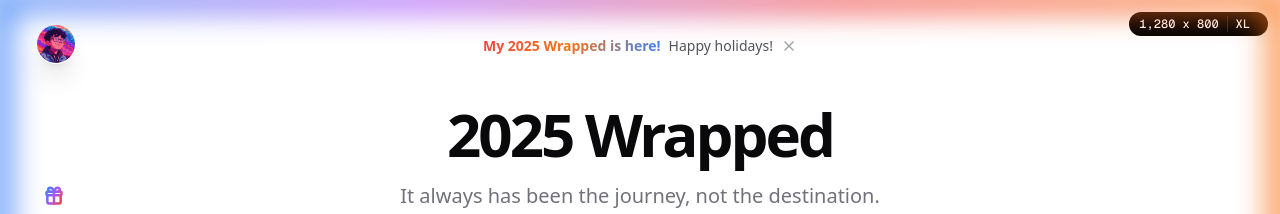
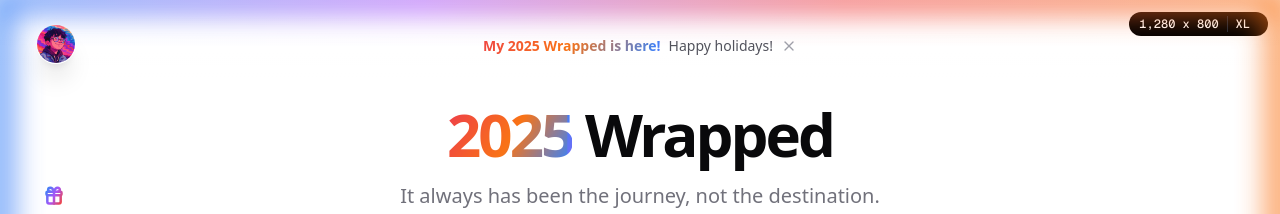
Before and after one commit to jiaweing/portfolio-dex, a Next.js app: page /wrapped in a window 1280 px wide. Shown: the top 214 px of the page. Built offline with nearby package versions, Linux system fonts and the light colour scheme; some icons are missing; what @toolwind/corner-shape would draw is missing.

Commit message:
feat: gradient on 2025

```diff
--- a/app/wrapped/page.tsx
+++ b/app/wrapped/page.tsx
@@ -1,3 +1,4 @@
+import { AnimatedGradientText } from "@/components/wrapped/animated-gradient-text";
 import { BentoCard } from "@/components/wrapped/bento-card";
 import { BentoGrid } from "@/components/wrapped/bento-grid";
 import { wrappedData } from "@/lib/wrapped-data";
@@ -13,7 +14,7 @@ export default function WrappedPage() {
 		<div className="space-y-12 px-20 2xl:px-0">
 			<div className="flex flex-col items-center text-center space-y-4">
 				<h1 className="text-3xl font-bold tracking-tighter sm:text-4xl md:text-5xl lg:text-6xl">
-					2025 Wrapped
+					<AnimatedGradientText>2025</AnimatedGradientText> Wrapped
 				</h1>
 				<p className="max-w-[42rem] leading-normal text-muted-foreground sm:text-xl sm:leading-8">
 					It always has been the journey, not the destination.
--- /dev/null
+++ b/components/wrapped/animated-gradient-text.tsx
@@ -0,0 +1,38 @@
+"use client";
+
+import { cn } from "@/lib/utils";
+import { motion } from "framer-motion";
+
+interface AnimatedGradientTextProps {
+	children: React.ReactNode;
+	className?: string;
+}
+
+export function AnimatedGradientText({
+	children,
+	className,
+}: AnimatedGradientTextProps) {
+	return (
+		<motion.span
+			className={cn("inline-block text-transparent bg-clip-text", className)}
+			style={{
+				backgroundImage:
+					"linear-gradient(120deg, rgb(59, 130, 246) 0%, rgb(168, 85, 247) 25%, rgb(239, 68, 68) 50%, rgb(249, 115, 22) 75%, rgb(59, 130, 246) 100%)",
+				backgroundSize: "200% auto",
+				backgroundClip: "text",
+				WebkitBackgroundClip: "text",
+				color: "transparent",
+			}}
+			animate={{
+				backgroundPosition: ["0% center", "200% center"],
+			}}
+			transition={{
+				duration: 4,
+				ease: "linear",
+				repeat: Infinity,
+			}}
+		>
+			{children}
+		</motion.span>
+	);
+}
--- a/lib/wrapped-data.ts
+++ b/lib/wrapped-data.ts
@@ -323,7 +323,7 @@ export const wrappedData: WrappedItem[] = [
   {
     id: "books",
     title: "Books Read",
-    stat: "4",
+    stat: "5",
     category: "personal",
     href: "https://jiaweing.com/books",
     iconName: "Book01Icon",
```
